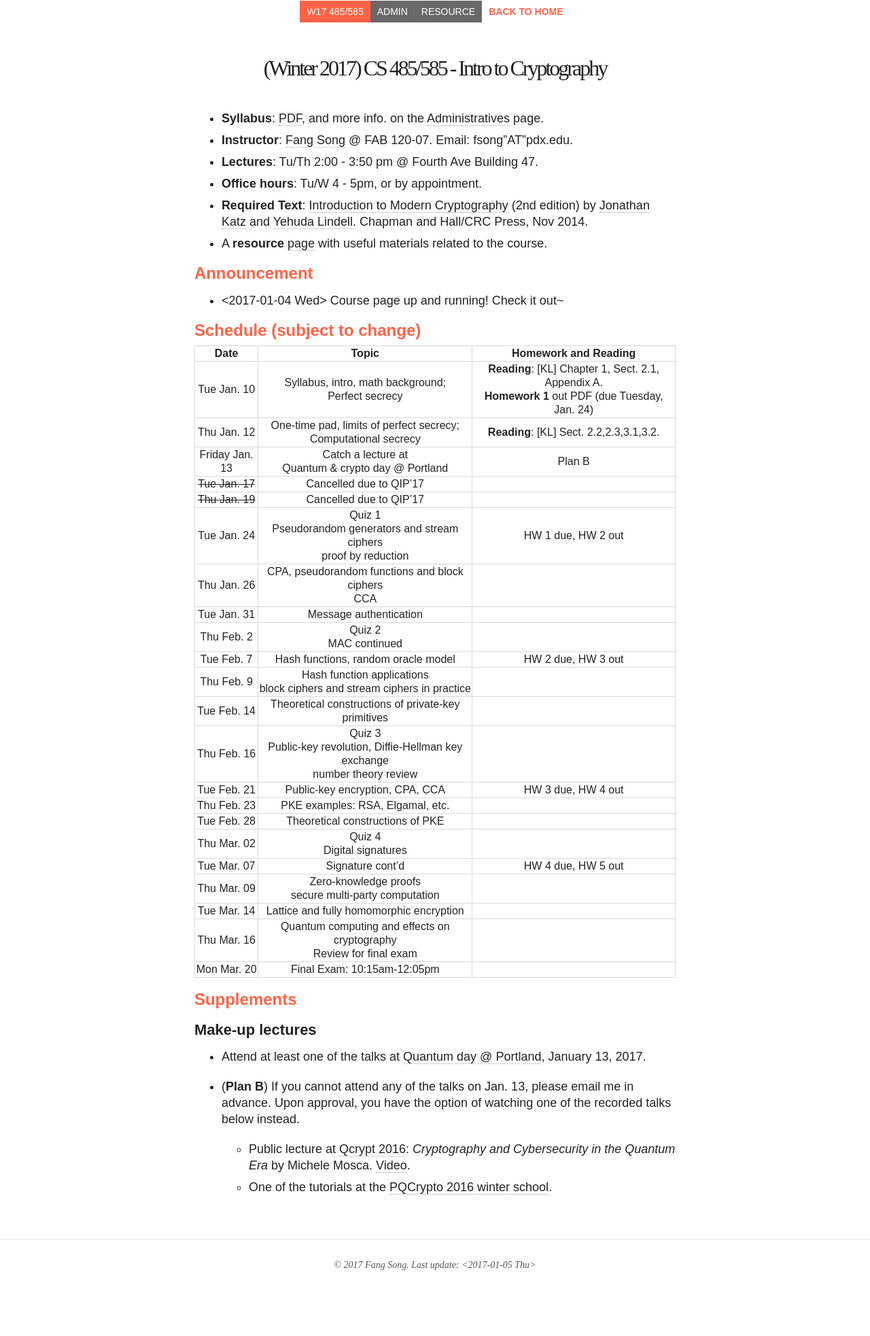
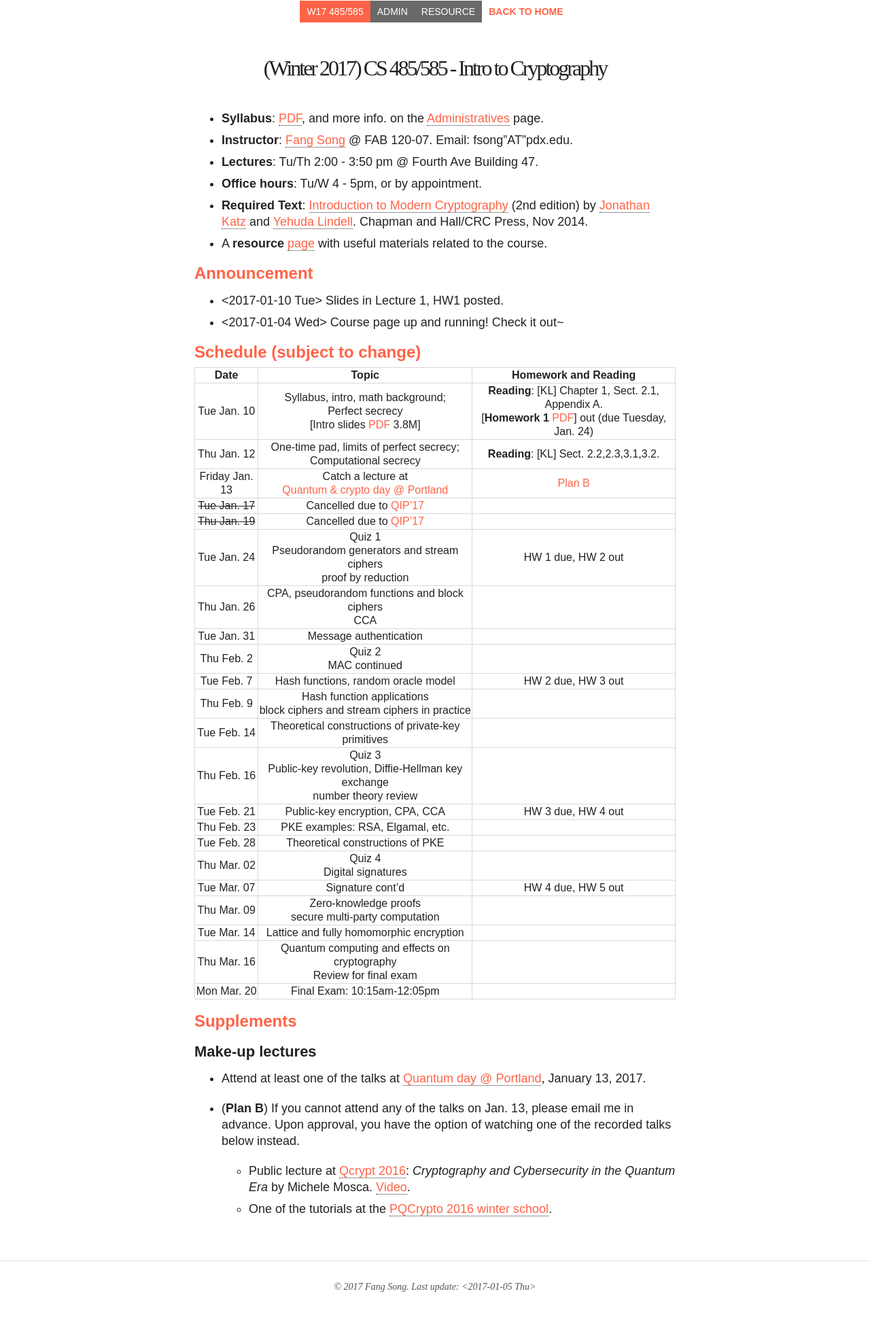
Before and after one commit to fangsonghub/fangsonghub.github.io, a Jekyll site: the page built from teaching/w17_4585_icrypto/index.md, in a window 1280 px wide. Shown: the whole page at 68% size. Built offline with Jekyll 4.4.1, drawn with Linux system fonts in a browser that asks for light colours; nearby versions of some CDN libraries; before the commit the page ends 1933 px from its top, so only the background shows below that.

Commit message:
lec1ppt color

```diff
--- a/_sass/_base.scss
+++ b/_sass/_base.scss
@@ -62,7 +62,7 @@ h1 {
 }
 h2 {
     @include font-size(24,10,1);
-    color: #FF6347;
+    color: $head2-color;
 }
 h3 {
     @include font-size(22,5,1);
@@ -94,7 +94,7 @@ a {
 	text-decoration: none;
 	color: $link-color;
 	&:visited {
-		color: lighten($link-color, 20);
+		color: lighten($vlink-color, 0);
 	}
 	&:hover {
 		color: darken($link-color, 20);
--- a/_sass/_page.scss
+++ b/_sass/_page.scss
@@ -178,11 +178,13 @@ span + .entry-title {
 	/* nice link underlines */
   p > a,
 	li > a {
-		border-bottom: 1px dotted lighten($link-color, 50);
-		&:hover {
-			border-bottom-style: solid;
-		}
-	}
+      		border-bottom: 1px dotted lighten($text-color, 5%);
+
+
+      &:hover {
+	  border-bottom-style: solid;
+      }
+  }
 }
 
 /*
--- a/_sass/_variables.scss
+++ b/_sass/_variables.scss
@@ -28,7 +28,10 @@ $border-color       : #ddd;
 $white              : #fff;
 $black              : #000;
 $accent-color       : $black;
-$link-color         : #222;
+// $link-color         : #222;
+$link-color         : #FF6347;//#325C74;//507786;//#2F4F4F;//#5F9F9F;//FF6347;
+$vlink-color        : #3090C7;
+$head2-color        : #FF6347;
 
 $table-border-color           : $border-color;
 $table-border                 : 1px solid $table-border-color;
--- a/teaching/w17_4585_icrypto/index.md
+++ b/teaching/w17_4585_icrypto/index.md
@@ -20,8 +20,8 @@ and Hall/CRC Press, Nov 2014.
 
 
 ## Announcement
+*  <2017-01-10 Tue> Slides in Lecture 1, HW1 posted.
 *  <2017-01-04 Wed> Course page up and running! Check it out~
-
 
 ## Schedule (subject to change)
 
@@ -54,7 +54,7 @@ and Hall/CRC Press, Nov 2014.
 
 | Date  | Topic | Homework and Reading |
 | :---------: |:----------:|:-----:|
-| Tue Jan. 10  | Syllabus, intro, math background; <br>Perfect secrecy | **Reading**: [KL] Chapter 1, Sect. 2.1, Appendix A. <br>**Homework 1** out [PDF]({{base}}/teaching/w17_4585_icrypto/w17_cs4585_hw1.pdf){:target="_blank"} (due Tuesday, Jan. 24) |
+| Tue Jan. 10  | Syllabus, intro, math background; <br>Perfect secrecy<br> [Intro slides [PDF]({{base}}/teaching/w17_4585_icrypto/lec1_ppt.pdf){:target="_blank"} 3.8M] | **Reading**: [KL] Chapter 1, Sect. 2.1, Appendix A. <br>[**Homework 1** [PDF]({{base}}/teaching/w17_4585_icrypto/w17_cs4585_hw1.pdf){:target="_blank"}] out (due Tuesday, Jan. 24) |
 |Thu Jan. 12 |One-time pad, limits of perfect secrecy; <br> Computational secrecy |**Reading**: [KL] Sect. 2.2,2.3,3.1,3.2.  |
 |Friday Jan. 13 | Catch a lecture at <br> [Quantum & crypto day @ Portland](http://www.fangsong.info/activity/w17qpdx/){:target="_blank"} | [Plan B](#mu)|
 |<s>Tue Jan. 17</s>| Cancelled due to [QIP'17](https://www.stationq.com/qip-2017/){:target="_blank"}||
```
Also changed, not shown: 1 other file.
